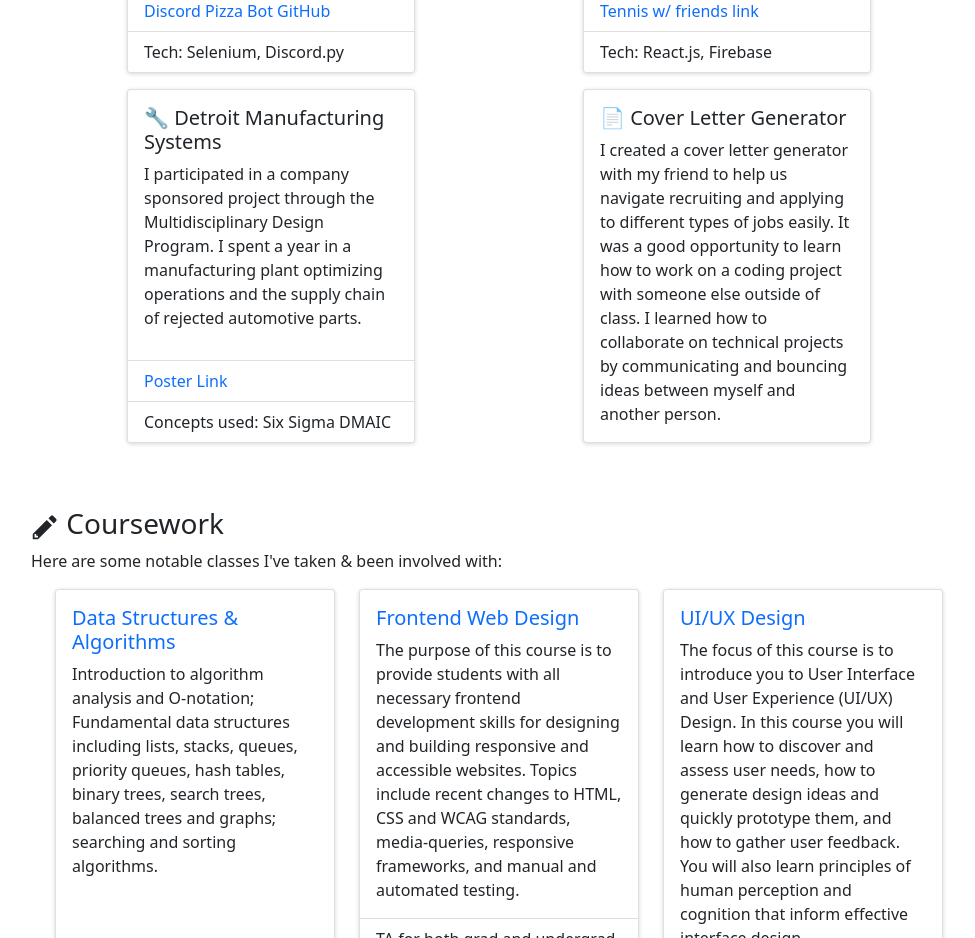
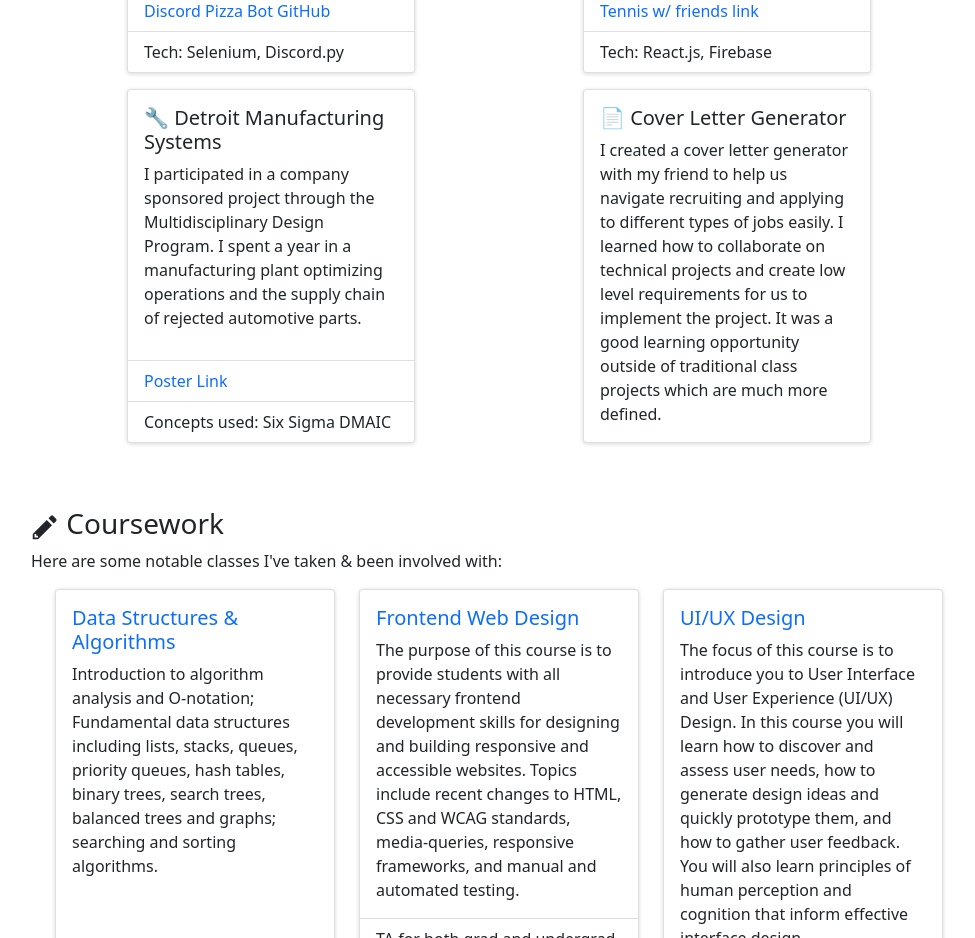
Before and after one commit to olili1999/personal-website, a React (Create React App) app: page / in a window 1280 px wide. Shown: the part 1400-2338 px from the top of the page, without its empty margins (301-1276 px from the left). Built offline with nearby package versions, Linux system fonts and the light colour scheme.

Commit message:
fixed some github links

```diff
--- a/src/App.js
+++ b/src/App.js
@@ -317,8 +317,8 @@ return (
                       <Card.Body>
                         <Card.Title> 📄 Cover Letter Generator</Card.Title>
                         <Card.Text>
-                          I created a cover letter generator with my friend to help us navigate recruiting and applying to different types of jobs easily. It was a good opportunity to learn how to
-                          work on a coding project with someone else outside of class. I learned how to collaborate on technical projects by communicating and bouncing ideas between myself and another person.
+                          I created a cover letter generator with my friend to help us navigate recruiting and applying to different types of jobs easily. I learned how to collaborate on technical projects and create low level requirements for us to implement the project. It was a good learning opportunity
+                          outside of traditional class projects which are much more defined.
                         </Card.Text>
                       </Card.Body>
                   </Card>
```
